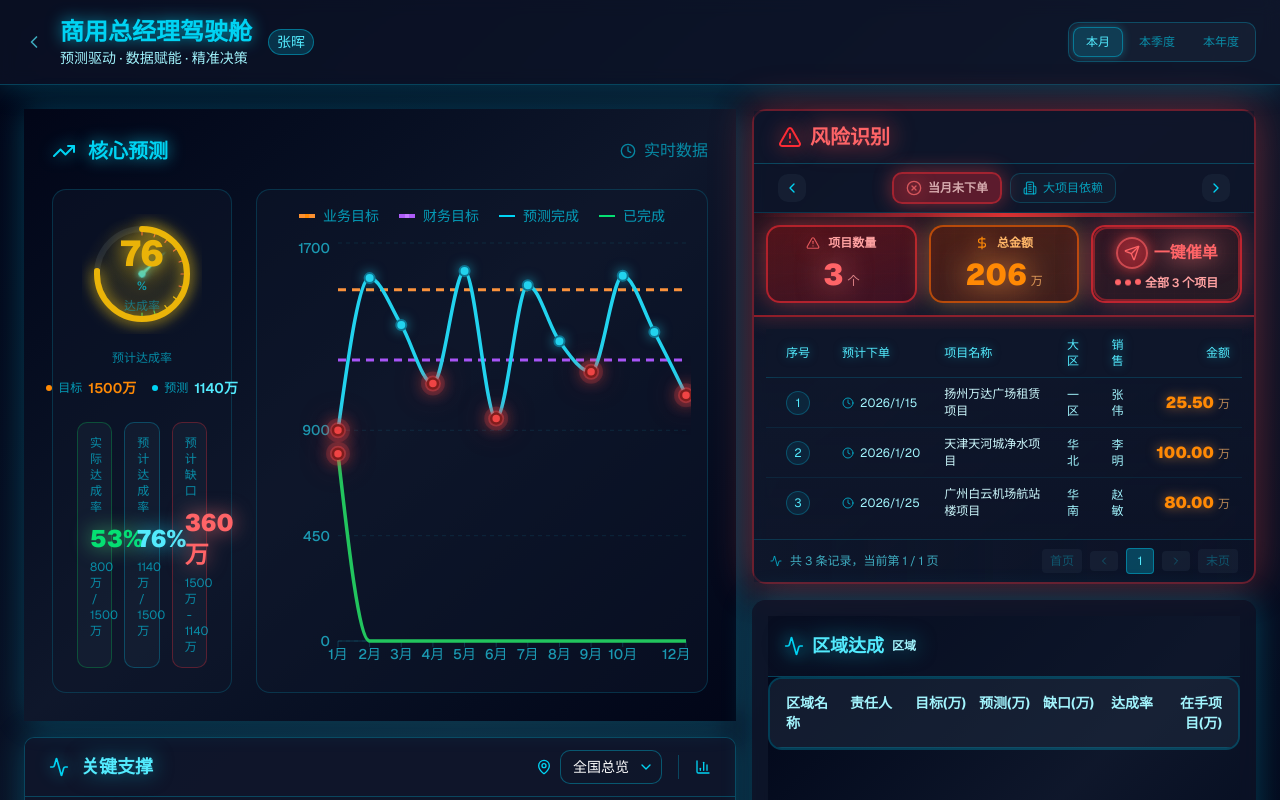
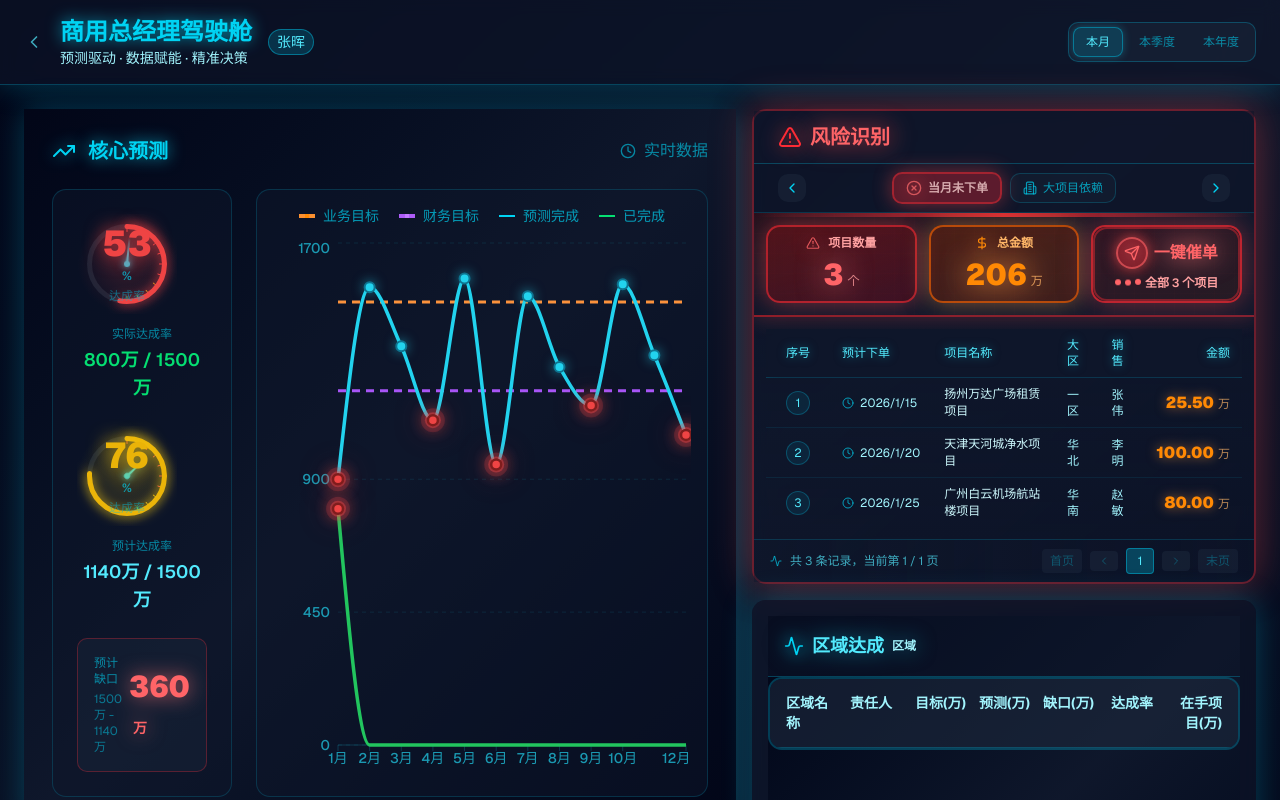
Before and after one commit to navylee1990/coze_jsc, a Next.js app: page /gm in a window 1280 px wide. Shown: the top 800 px of the page. Built offline with nearby package versions, Linux system fonts and the light colour scheme.

Commit message:
feat: 核心预测模块改为两个仪表盘布局，显示实际达成率和预计达成率，预计缺口用卡片显示

```diff
--- a/src/components/PredictionDecisionCard.tsx
+++ b/src/components/PredictionDecisionCard.tsx
@@ -733,68 +733,47 @@ export default function PredictionDecisionCard({
       <div className="grid grid-cols-1 lg:grid-cols-10 gap-6">
         {/* 左侧：仪表盘区块 - 30%宽度 */}
         <div className="lg:col-span-3 rounded-xl p-6 border border-cyan-500/20 bg-slate-900/50">
-          <div className="flex flex-col items-center justify-center">
+          <div className="flex flex-col items-center justify-center gap-6">
+            {/* 实际达成率仪表盘 */}
+            <div className="text-center">
               <MainGauge
-              value={animatedRate}
+                value={animatedActualRate}
                 maxValue={100}
-              size={120}
+                size={100}
               />
-            <div className="mt-4 text-center">
-              <div className="text-cyan-400/60 text-xs mb-3">预计达成率</div>
-              <div className="flex items-center justify-center gap-4 text-sm whitespace-nowrap">
-                <div className="flex items-center gap-1.5">
-                  <div className="w-1.5 h-1.5 rounded-full bg-orange-400" />
-                  <span className="text-cyan-400/70 text-xs">目标</span>
-                  <span className="font-semibold text-orange-400 text-sm">{target}万</span>
-                </div>
-                <div className="flex items-center gap-1.5">
-                  <div className="w-1.5 h-1.5 rounded-full bg-cyan-400" />
-                  <span className="text-cyan-400/70 text-xs">预测</span>
-                  <span className="font-semibold text-cyan-300 text-sm">
-                    {mounted ? Math.round(animatedForecast) : 0}万
-                  </span>
-                </div>
-              </div>
-            </div>
-
-            {/* 三个指标卡片 */}
-            <div className="mt-6 grid grid-cols-3 gap-3 w-full">
-              {/* 实际达成率 */}
-              <div className="bg-slate-800/40 rounded-lg p-3 border border-green-500/30">
-                <div className="text-xs text-cyan-400/60 mb-2 text-center">实际达成率</div>
-                <div className="text-center">
-                  <div className="text-2xl font-black text-green-400 drop-shadow-[0_0_10px_rgba(74,222,128,0.8)]">
-                    {mounted ? Math.round(animatedActualRate) : 0}%
-                  </div>
-                  <div className="text-xs text-cyan-400/60 mt-1">
+              <div className="mt-3">
+                <div className="text-xs text-cyan-400/60 mb-1">实际达成率</div>
+                <div className="text-lg font-semibold text-green-400">
                   {completed}万 / {target}万
                 </div>
               </div>
             </div>
 
-              {/* 预计达成率 */}
-              <div className="bg-slate-800/40 rounded-lg p-3 border border-cyan-500/30">
-                <div className="text-xs text-cyan-400/60 mb-2 text-center">预计达成率</div>
+            {/* 预计达成率仪表盘 */}
             <div className="text-center">
-                  <div className="text-2xl font-black text-cyan-300 drop-shadow-[0_0_10px_rgba(34,211,238,0.8)]">
-                    {mounted ? Math.round(animatedRate) : 0}%
-                  </div>
-                  <div className="text-xs text-cyan-400/60 mt-1">
+              <MainGauge
+                value={animatedRate}
+                maxValue={100}
+                size={100}
+              />
+              <div className="mt-3">
+                <div className="text-xs text-cyan-400/60 mb-1">预计达成率</div>
+                <div className="text-lg font-semibold text-cyan-300">
                   {forecast}万 / {target}万
                 </div>
               </div>
             </div>
 
-              {/* 预计缺口 */}
-              <div className="bg-slate-800/40 rounded-lg p-3 border border-red-500/30">
-                <div className="text-xs text-cyan-400/60 mb-2 text-center">预计缺口</div>
-                <div className="text-center">
-                  <div className="text-2xl font-black text-red-400 drop-shadow-[0_0_10px_rgba(248,113,113,0.8)]">
-                    {mounted ? Math.round(animatedForecastGap) : 0}万
+            {/* 预计缺口卡片 */}
+            <div className="w-full bg-slate-800/40 rounded-lg p-4 border border-red-500/30">
+              <div className="flex items-center justify-between">
+                <div>
+                  <div className="text-xs text-cyan-400/60 mb-1">预计缺口</div>
+                  <div className="text-xs text-cyan-400/50">{target}万 - {forecast}万</div>
                 </div>
-                  <div className="text-xs text-cyan-400/60 mt-1">
-                    {target}万 - {forecast}万
-                  </div>
+                <div className="text-3xl font-black text-red-400 drop-shadow-[0_0_10px_rgba(248,113,113,0.8)]">
+                  {mounted ? Math.round(animatedForecastGap) : 0}
+                  <span className="text-sm font-semibold ml-1">万</span>
                 </div>
               </div>
             </div>
```
Lines whose indentation alone changed are shown as unchanged.
